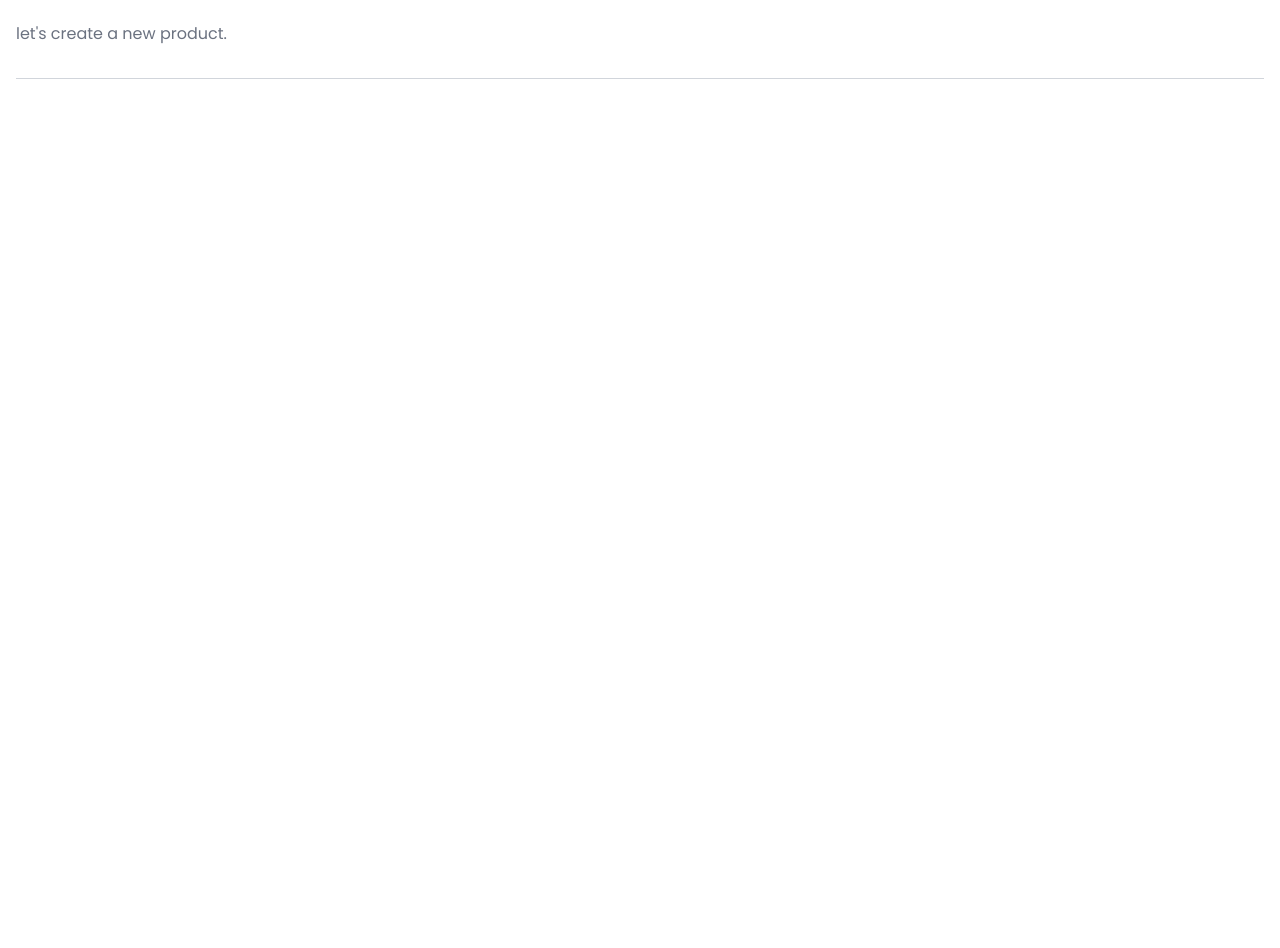
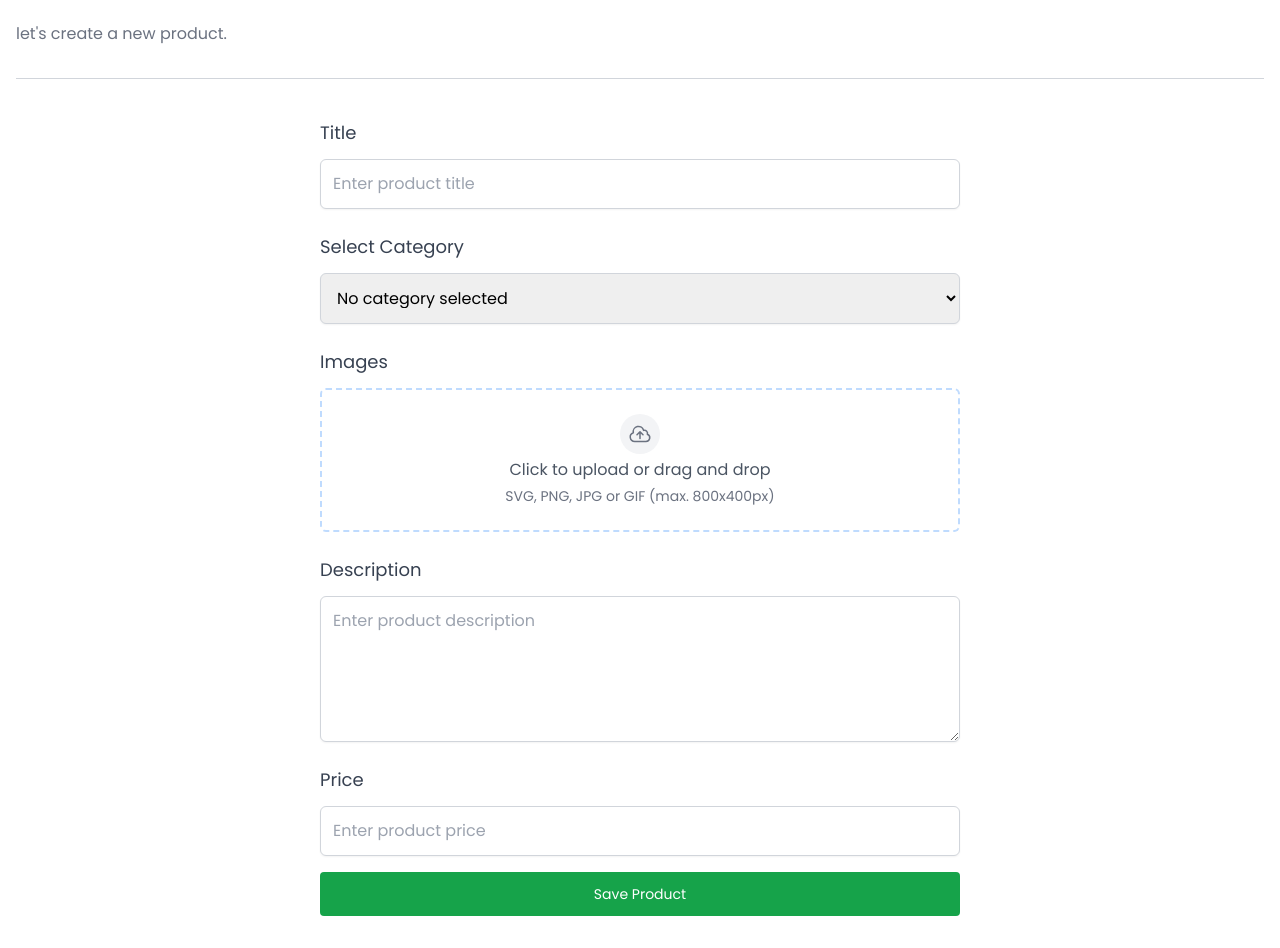
Before and after one commit to Chrissoliman/Resinoia, a Next.js app in the folder frontend/: page /products/new in a window 1280 px wide. Before the commit the page ends 800 px from the top, so only its background shows below. Built offline with nearby package versions, Linux system fonts and the light colour scheme; no server answers.

Commit message:
product schema and create product form and upload photo to cloudinary

```diff
--- /dev/null
+++ b/frontend/components/Product.js
@@ -0,0 +1,163 @@
+import axios from "axios";
+import { useRouter } from "next/router";
+import { useState } from "react";
+
+export default function Product() {
+    const [redirect, setRedirect] = useState(false)
+
+    const [title, setTitle] = useState('')
+    const [description, setDescription] = useState('')
+    const [price, setPrice] = useState('')
+    const [images, setImages] = useState([])
+
+    const router = useRouter()
+
+
+    async function createProduct(event) {
+        event.preventDefault()
+
+        const data = {title, description, price}
+        await axios.post('/api/products', data)
+
+        setRedirect(true)
+    }
+
+    if(redirect) {
+        router.push('/products')
+    }
+
+  return (
+    <>
+      <form onSubmit={createProduct} className=" mx-auto max-w-screen-sm ">
+        <div class="mx-auto my-4">
+          <div>
+            <label
+              for="example1"
+              class="mb-1 block text-lg font-medium text-gray-700 py-2"
+            >
+              Title
+            </label>
+            <input
+              type="text"
+              id="example1"
+              class="block w-full rounded-md border-gray-300 shadow-sm border focus:border-primary-400 focus:ring focus:ring-primary-200 focus:ring-opacity-50 disabled:cursor-not-allowed disabled:bg-gray-50 disabled:text-gray-500 p-3"
+              placeholder="Enter product title"
+              value={title}
+              onChange={event => setTitle(event.target.value)}
+            />
+          </div>
+        </div>
+
+        <div class="mx-auto my-4">
+          <div>
+            <label
+              for="example1"
+              class="mb-1 block text-lg font-medium text-gray-700 py-2"
+            >
+              Select Category
+            </label>
+
+            <select
+              id="example1"
+              class="block w-full rounded-md border-gray-300 shadow-sm border focus:border-primary-400 focus:ring focus:ring-primary-200 focus:ring-opacity-50 disabled:cursor-not-allowed disabled:bg-gray-50 disabled:text-gray-500 p-3"
+            >
+              <option value="">No category selected</option>
+              <option value="">Option02</option>
+              <option value="">Option03</option>
+            </select>
+          </div>
+        </div>
+
+        <div class="mx-auto my-4">
+          <div class="mx-auto">
+          <label
+              for="example1"
+              class="mb-1 block text-lg font-medium text-gray-700 py-2"
+            >
+              Images
+            </label>
+            <label class="flex w-full cursor-pointer appearance-none items-center justify-center rounded-md border-2 border-dashed border-blue-200 p-6 transition-all hover:border-primary-300">
+              <div class="space-y-1 text-center">
+                <div class="mx-auto inline-flex h-10 w-10 items-center justify-center rounded-full bg-gray-100">
+                  <svg
+                    xmlns="http://www.w3.org/2000/svg"
+                    fill="none"
+                    viewBox="0 0 24 24"
+                    stroke-width="1.5"
+                    stroke="currentColor"
+                    class="h-6 w-6 text-gray-500"
+                  >
+                    <path
+                      stroke-linecap="round"
+                      stroke-linejoin="round"
+                      d="M12 16.5V9.75m0 0l3 3m-3-3l-3 3M6.75 19.5a4.5 4.5 0 01-1.41-8.775 5.25 5.25 0 0110.233-2.33 3 3 0 013.758 3.848A3.752 3.752 0 0118 19.5H6.75z"
+                    />
+                  </svg>
+                </div>
+                <div class="text-gray-600">
+                  <a
+                    href="#"
+                    class="font-medium text-primary-500 hover:text-primary-700"
+                  >
+                    Click to upload
+                  </a>{" "}
+                  or drag and drop
+                </div>
+                <p class="text-sm text-gray-500">
+                  SVG, PNG, JPG or GIF (max. 800x400px)
+                </p>
+              </div>
+              <input id="example5" type="file" class="sr-only" />
+            </label>
+          </div>
+        </div>
+
+        <div class="mx-auto my-4">
+          <div>
+            <label
+              for="example1"
+              class="mb-1 block text-lg font-medium text-gray-700 py-2"
+            >
+              Description
+            </label>
+            <textarea
+              rows={5}
+              class="block w-full rounded-md border-gray-300 shadow-sm border focus:border-primary-400 focus:ring focus:ring-primary-200 focus:ring-opacity-50 disabled:cursor-not-allowed disabled:bg-gray-50 disabled:text-gray-500 p-3"
+              placeholder="Enter product description"
+              value={description}
+              onChange={event => setDescription(event.target.value)}
+            />
+          </div>
+        </div>
+
+        <div class="mx-auto my-4">
+          <div>
+            <label
+              for="example1"
+              class="mb-1 block text-lg font-medium text-gray-700 py-2"
+            >
+              Price
+            </label>
+            <input
+              type="number"
+              id="example1"
+              class="block w-full rounded-md border-gray-300 shadow-sm border focus:border-primary-400 focus:ring focus:ring-primary-200 focus:ring-opacity-50 disabled:cursor-not-allowed disabled:bg-gray-50 disabled:text-gray-500 p-3"
+              placeholder="Enter product price"
+              value={price}
+              onChange={event => setPrice(event.target.value)}
+            />
+          </div>
+        </div>
+
+        <div class="mx-auto my-4">
+          <button
+            className="inline-block rounded bg-green-600 px-8 py-3 text-sm font-medium w-full text-white transition hover:scale-110 hover:shadow-xl focus:outline-none focus:ring active:bg-green-500"
+            type="submit"
+          >
+            Save Product
+          </button>
+        </div>
+      </form>
+    </>
+  );
+}
--- /dev/null
+++ b/frontend/lib/mongoose.js
@@ -0,0 +1,12 @@
+import mongoose from "mongoose";
+
+export default function mongooseConnect() {
+
+    if(mongoose.connection.readyState === 1) {
+        return mongoose.connection.asPromise()
+    }
+    else {
+        const uri = process.env.MONGODB_URI
+        return mongoose.connect(uri)
+    }
+}
--- /dev/null
+++ b/frontend/models/Product.js
@@ -0,0 +1,10 @@
+const { Schema, models, model } = require("mongoose");
+
+const ProductSchema = new Schema({
+    title: {type: String, required: true},
+    description: {type: String, required: true},
+    price: {type: String, required: true},
+    images: [{type: String}]
+})
+
+export const Product = models.Product || model('Product', ProductSchema)
--- a/frontend/package.json
+++ b/frontend/package.json
@@ -10,7 +10,11 @@
   },
   "dependencies": {
     "@auth/mongodb-adapter": "^3.1.0",
+    "axios": "^1.7.2",
+    "cloudinary": "^2.2.0",
+    "formidable": "^3.5.1",
     "mongodb": "^6.6.2",
+    "mongoose": "^8.4.0",
     "next": "14.2.3",
     "next-auth": "^4.24.7",
     "react": "^18",
--- /dev/null
+++ b/frontend/pages/api/products.js
@@ -0,0 +1,20 @@
+import mongooseConnect from "@/lib/mongoose"
+import { Product } from "@/models/Product"
+
+export default async function handle(req, res) {
+
+    const { method } = req
+
+    await mongooseConnect()
+
+
+    if( method == 'POST') {
+        const { title, description, price } = req.body
+
+        const productDoc = await Product.create({
+            title, description, price
+        })
+
+        res.json(productDoc)
+    }
+}
--- /dev/null
+++ b/frontend/pages/api/upload.js
@@ -0,0 +1,43 @@
+import { IncomingForm } from 'formidable';
+import cloudinary from 'cloudinary';
+import { mongooseConnect } from "@/lib/mongoose";
+
+cloudinary.v2.config({
+  cloud_name: process.env.CLOUDINARY_CLOUD_NAME,
+  api_key: process.env.CLOUDINARY_API_KEY,
+  api_secret: process.env.CLOUDINARY_API_SECRET,
+});
+
+export const config = {
+  api: { bodyParser: false },
+};
+
+export default async function handle(req, res) {
+  await mongooseConnect();
+
+  const form = new IncomingForm();
+
+  form.parse(req, async (err, fields, files) => {
+    if (err) {
+      res.status(500).json({ error: 'Failed to parse form data' });
+      return;
+    }
+
+    try {
+      const links = await Promise.all(
+        Object.values(files).map(async file => {
+          const result = await cloudinary.v2.uploader.upload(file.path, {
+            folder: 'Resinoia',
+            public_id: `file_${Date.now()}`,
+            resource_type: 'auto',
+          });
+          return result.secure_url;
+        })
+      );
+
+      res.status(200).json({ links });
+    } catch (uploadError) {
+      res.status(500).json({ error: 'Failed to upload files' });
+    }
+  });
+}
--- a/frontend/pages/products/new.js
+++ b/frontend/pages/products/new.js
@@ -1,3 +1,5 @@
+import Product from "@/components/Product";
+
 export default function NewProduct() {
   return (
     <>
@@ -12,6 +14,7 @@ export default function NewProduct() {
       </div>
 
       <hr class="my-8 h-px border-0 bg-gray-300" />
+      <Product />
     </>
   );
 }
```
Also changed, not shown: 2 other files (tests, documents, lock files or other folders).
